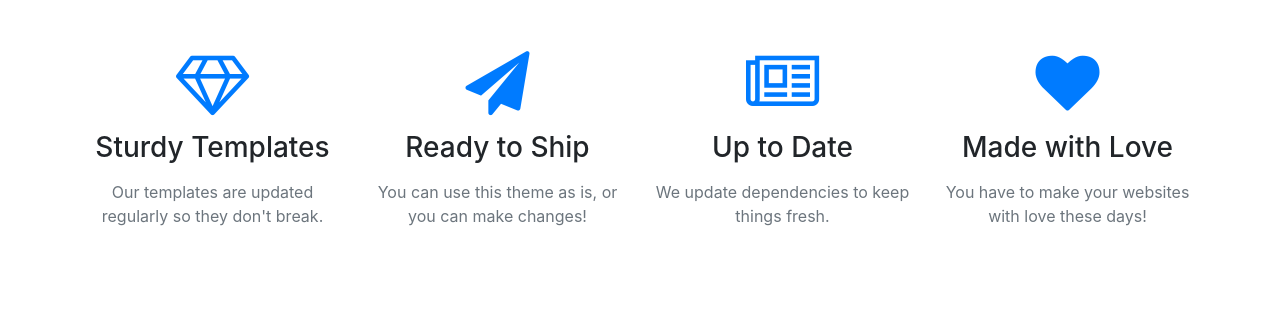
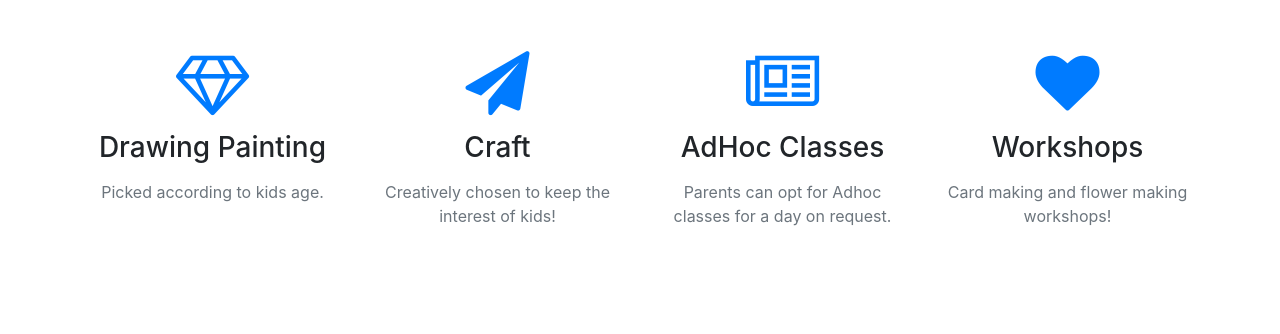
Before and after one commit to walkoncraft/walkoncraft.github.io, a website with bundled scripts: page index.html in a window 1280 px wide. Shown: the part 1490-1824 px from the top of the page. Built offline with nearby package versions, Linux system fonts and the light colour scheme.

Commit message:
Update index.html

```diff
--- a/index.html
+++ b/index.html
@@ -98,29 +98,29 @@
           <div class="col-lg-3 col-md-6 text-center">
             <div class="service-box mt-5 mx-auto">
               <i class="fa fa-4x fa-diamond text-primary mb-3 sr-icons"></i>
-              <h3 class="mb-3">Sturdy Templates</h3>
-              <p class="text-muted mb-0">Our templates are updated regularly so they don't break.</p>
+              <h3 class="mb-3">Drawing Painting</h3>
+              <p class="text-muted mb-0">Picked according to kids age.</p>
             </div>
           </div>
           <div class="col-lg-3 col-md-6 text-center">
             <div class="service-box mt-5 mx-auto">
               <i class="fa fa-4x fa-paper-plane text-primary mb-3 sr-icons"></i>
-              <h3 class="mb-3">Ready to Ship</h3>
-              <p class="text-muted mb-0">You can use this theme as is, or you can make changes!</p>
+              <h3 class="mb-3">Craft</h3>
+              <p class="text-muted mb-0">Creatively chosen to keep the interest of kids!</p>
             </div>
           </div>
           <div class="col-lg-3 col-md-6 text-center">
             <div class="service-box mt-5 mx-auto">
               <i class="fa fa-4x fa-newspaper-o text-primary mb-3 sr-icons"></i>
-              <h3 class="mb-3">Up to Date</h3>
-              <p class="text-muted mb-0">We update dependencies to keep things fresh.</p>
+              <h3 class="mb-3">AdHoc Classes</h3>
+              <p class="text-muted mb-0">Parents can opt for Adhoc classes for a day on request.</p>
             </div>
           </div>
           <div class="col-lg-3 col-md-6 text-center">
             <div class="service-box mt-5 mx-auto">
               <i class="fa fa-4x fa-heart text-primary mb-3 sr-icons"></i>
-              <h3 class="mb-3">Made with Love</h3>
-              <p class="text-muted mb-0">You have to make your websites with love these days!</p>
+              <h3 class="mb-3">Workshops</h3>
+              <p class="text-muted mb-0">Card making and flower making workshops!</p>
             </div>
           </div>
         </div>
```
